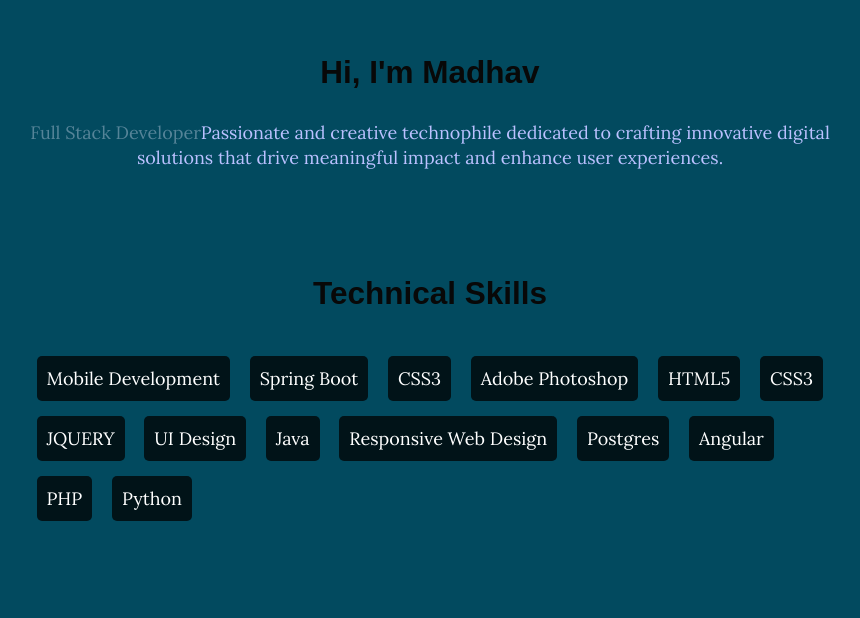
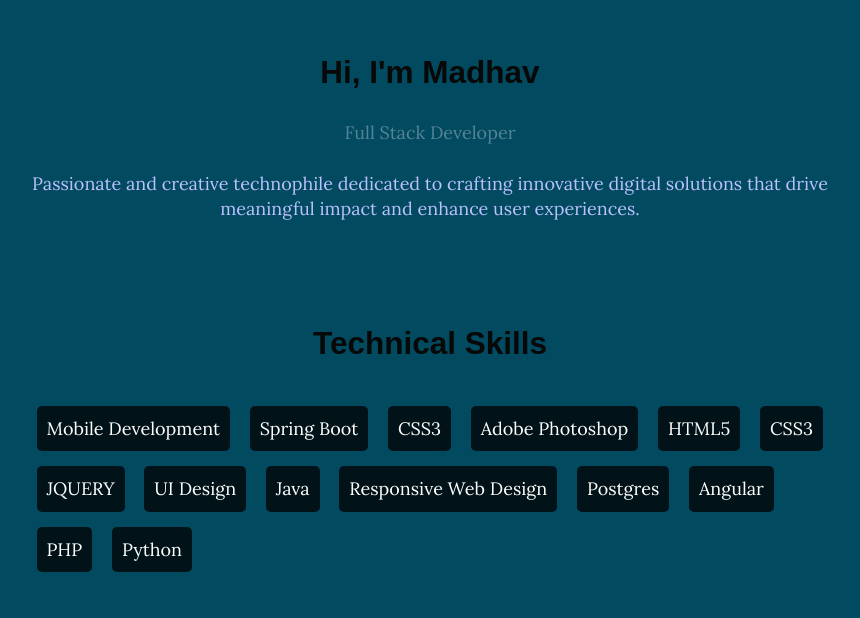
Before and after one commit to Madhav-VIII/Madhav-VIII.github.io, a plain HTML site: page index.html in a window 1280 px wide. Shown: the part 112-730 px from the top of the page, without its empty margins (210-1070 px from the left). Drawn offline with Linux system fonts and the light colour scheme; a web font is replaced by a local one.

Commit message:
Update index.html

```diff
--- a/index.html
+++ b/index.html
@@ -34,7 +34,7 @@
     <div class="inner">
       <section>
         <h1>Hi, I'm Madhav<em></em></h1>
-        <p class="About-me-FSD">Full Stack Developer<em>Passionate and creative technophile dedicated to crafting innovative digital solutions that drive meaningful impact and enhance user experiences.</em></p>
+        <p class="About-me-FSD">Full Stack Developer <br><br> <em>Passionate and creative technophile dedicated to crafting innovative digital solutions that drive meaningful impact and enhance user experiences.</em></p>
         <p></p>
         </section>
       <!-- <section>
```
